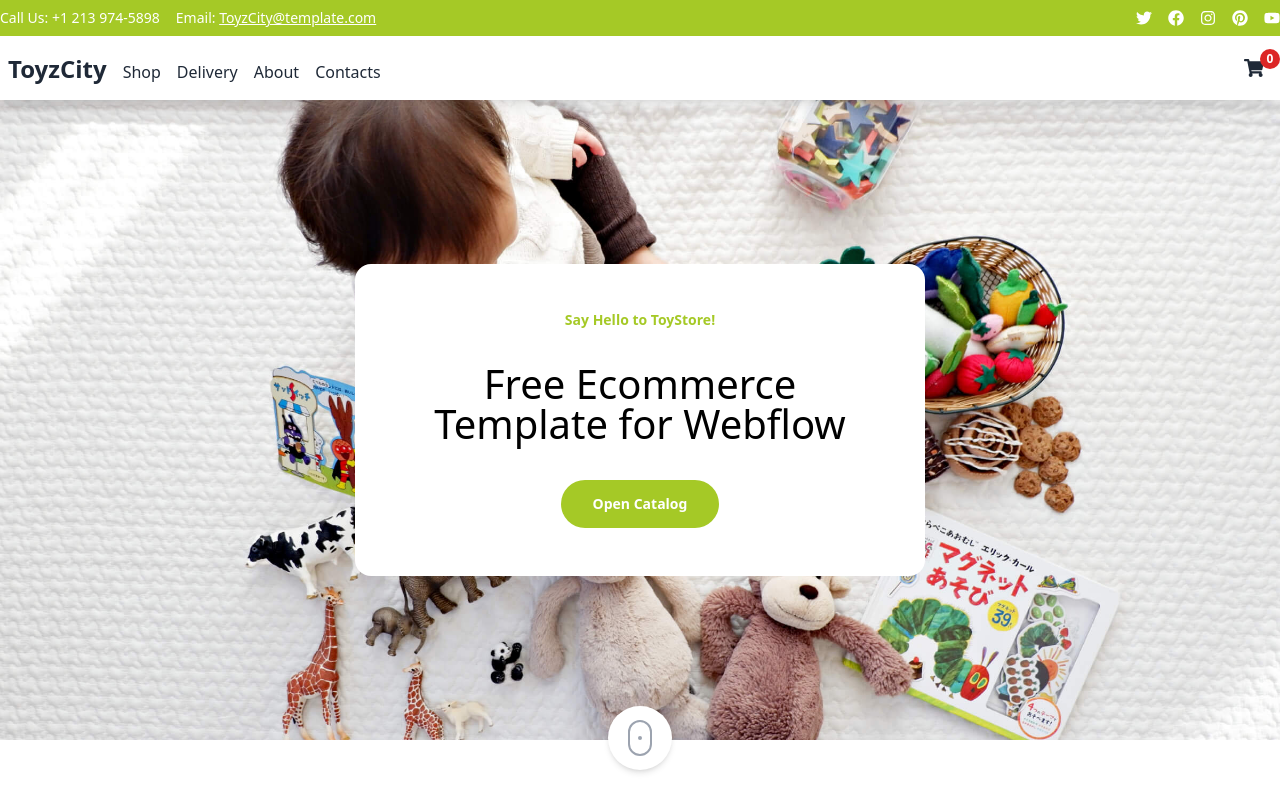
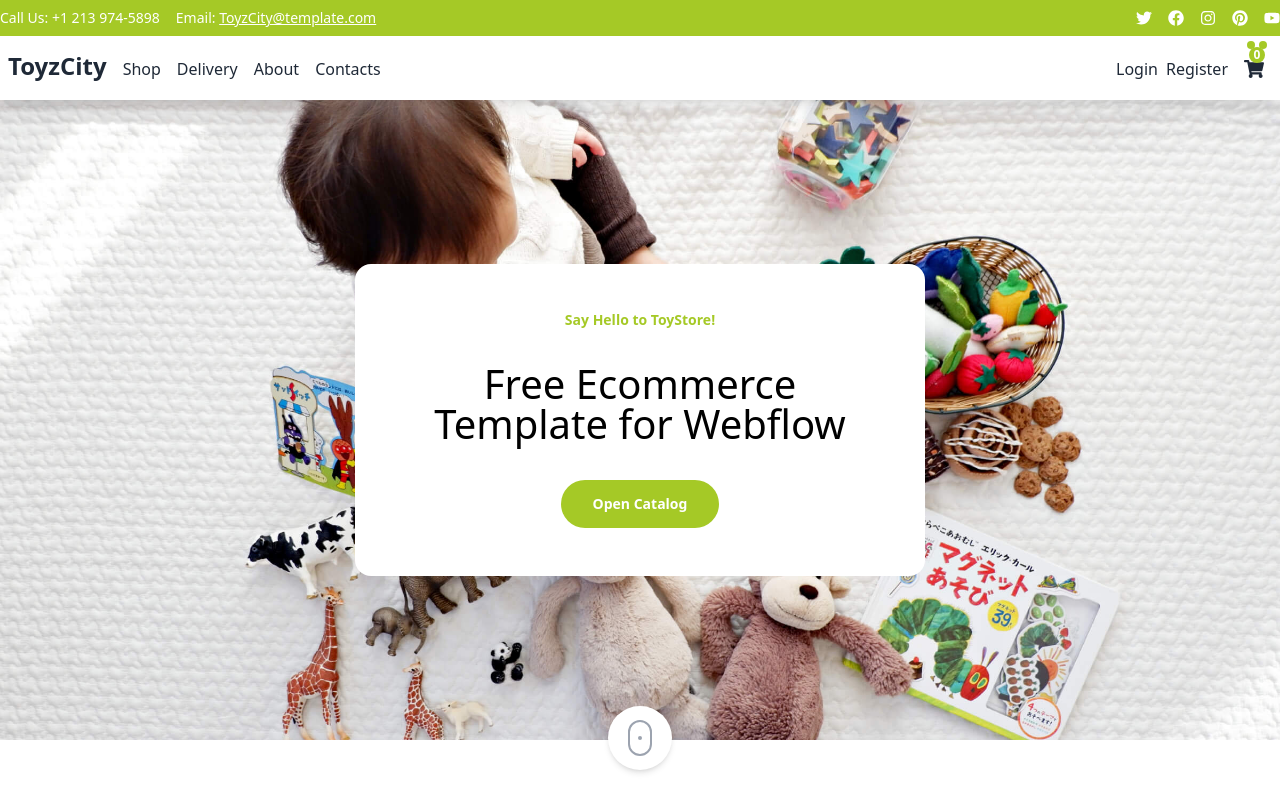
Before and after one commit to ToyTreasures/toy-treasures-frontend, a React (Vite) app: page / in a window 1280 px wide. Shown: the top 800 px of the page. Built offline with nearby package versions, Linux system fonts and the light colour scheme.

Commit message:
feat: add login and register links next to the cart icon in navbar and burger menu

```diff
--- a/src/Layouts/Navbar.jsx
+++ b/src/Layouts/Navbar.jsx
@@ -112,12 +112,30 @@ const Navbar = () => {
 
           <div className="flex items-center space-x-2">
             <NavLink
+              to="/login"
+              className="nav-link hover:underline hidden md:inline-flex"
+            >
+              Login
+            </NavLink>
+            <NavLink
+              to="/register"
+              className="nav-link hover:underline hidden md:inline-flex"
+            >
+              Register
+            </NavLink>
+            <NavLink
               to="/cart"
               className="flex items-center relative p-2 rounded-md"
             >
-              <span className="absolute top-[-1px] right-[-8px] bg-red-600 text-white text-xs font-bold rounded-full w-5 h-5 flex items-center justify-center">
-                0
-              </span>
+              <div className="absolute top-[-10px] right-[5px] flex flex-col items-center">
+                <div className="flex justify-center space-x-1 mb-[-2px]">
+                  <div className="bg-[var(--primary-color)] rounded-full w-2 h-2"></div>
+                  <div className="bg-[var(--primary-color)] rounded-full w-2 h-2"></div>
+                </div>
+                <div className="bg-[var(--primary-color)] text-white text-xs font-bold rounded-full w-4 h-4 flex items-center justify-center">
+                  0
+                </div>
+              </div>
               <FaShoppingCart className="text-xl" />
             </NavLink>
             {/* {user ? (
@@ -125,12 +143,12 @@ const Navbar = () => {
                 <span className="hidden md:inline">Welcome, {user.name}</span>
                 <button onClick={handleLogout} className="btn btn-secondary">
                   Logout
-                </button>
+                  </button>
               </>
             ) : (
               <>
                 <NavLink to="/login" className="btn btn-primary hidden md:inline-flex">
-                  Login
+                Login
                 </NavLink>
                 <NavLink to="/signup" className="btn btn-secondary hidden md:inline-flex">
                   Sign Up
@@ -151,6 +169,24 @@ const Navbar = () => {
         {isMobileMenuOpen && (
           <div className="absolute w-[30%] top-full right-0 bg-base-200 shadow-lg md:hidden z-50">
             <ul className="menu w-full">
+              <li>
+                <NavLink
+                  to="/register"
+                  onClick={toggleMobileMenu}
+                  className="w-full py-3 px-4 hover:bg-base-300"
+                >
+                  Register
+                </NavLink>
+              </li>
+              <li>
+                <NavLink
+                  to="/login"
+                  onClick={toggleMobileMenu}
+                  className="w-full py-3 px-4 hover:bg-base-300"
+                >
+                  Login
+                </NavLink>
+              </li>
               <li>
                 <NavLink
                   to="/shop"
```
